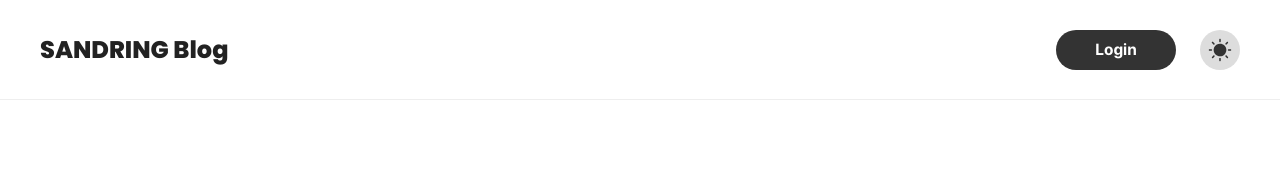
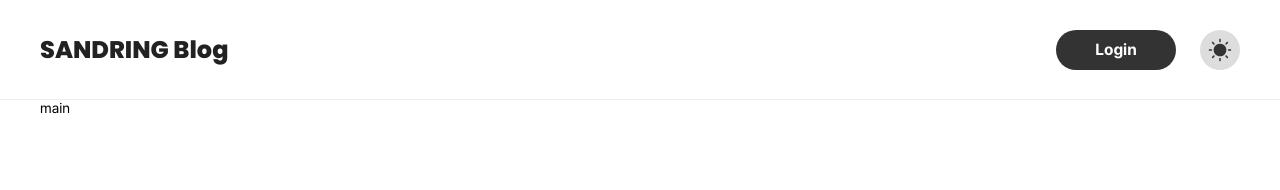
Before and after one commit to Discord-Bangul-e-bot/Blog, a Next.js app: page / in a window 1280 px wide. Shown: the top 190 px of the page. Built offline with nearby package versions, Linux system fonts and the light colour scheme.

Commit message:
style: 레이아웃 설정 변경

```diff
--- a/components/common/Button.tsx
+++ b/components/common/Button.tsx
@@ -1,3 +1,5 @@
+import { ReactNode } from 'react';
+
 const Button: React.FC<ButtonComponentPropType> = (props) => {
   return (
     <button className='Button' {...props}>
@@ -9,6 +11,7 @@ const Button: React.FC<ButtonComponentPropType> = (props) => {
 // PARAM type
 type ButtonComponentPropType = {
   [key: string]: any;
+  children: ReactNode;
 };
 
 export default Button;
--- /dev/null
+++ b/components/common/layout/Page.tsx
@@ -0,0 +1,17 @@
+import { ReactNode } from 'react';
+
+const Page: React.FC<PageComponentPropType> = (props) => {
+  return (
+    <section className='Page'>
+      <div className='Page__inner'>{props.children}</div>
+    </section>
+  );
+};
+
+// PARAM type
+type PageComponentPropType = {
+  [key: string]: any;
+  children: ReactNode;
+};
+
+export default Page;
--- a/components/main/Main.tsx
+++ b/components/main/Main.tsx
@@ -1,5 +1,5 @@
 const Main = () => {
-  return <>Main Component</>;
+  return <>main</>;
 };
 
 export default Main;
--- a/pages/index.tsx
+++ b/pages/index.tsx
@@ -1,12 +1,16 @@
 import Footer from 'components/common/layout/Footer';
 import Header from 'components/common/layout/Header';
 import Main from 'components/main/Main';
+import Page from 'components/common/layout/Page';
 
 export default function Home() {
   return (
     <>
       <Header />
-      <Main />
+      <Page>
+        <Main />
+      </Page>
+
       <Footer />
     </>
   );
--- a/src/styles/common/global.scss
+++ b/src/styles/common/global.scss
@@ -63,4 +63,5 @@ input[type="number"] {
 
 #__next {
   min-height: 100vh;
+  position: relative;
 }
--- a/src/styles/common/variable.scss
+++ b/src/styles/common/variable.scss
@@ -1,3 +1,4 @@
 // PARAM 레이아웃 관련 변수
 $inner-width: 120rem;
 $header-height: 10rem;
+$footer-height: 12.4rem;
--- a/src/styles/components/common/layout/Footer.scss
+++ b/src/styles/components/common/layout/Footer.scss
@@ -1,8 +1,9 @@
 .Footer {
   width: 100vw;
-  height: 12.4rem;
-  position: fixed;
+  height: $footer-height;
+  position: absolute;
   bottom: 0;
+  left: 0;
 
   &__inner {
     @include inner;
--- /dev/null
+++ b/src/styles/components/common/layout/Page.scss
@@ -0,0 +1,8 @@
+.Page {
+  min-height: 100vh;
+  padding: $header-height 0 $footer-height 0;
+
+  &__inner {
+    @include inner;
+  }
+}
--- a/src/styles/style.scss
+++ b/src/styles/style.scss
@@ -9,3 +9,4 @@
 @import 'src/styles/components/common/Button.scss';
 @import 'src/styles/components/common/layout/Header.scss';
 @import 'src/styles/components/common/layout/Footer.scss';
+@import 'src/styles/components/common/layout/Page.scss';
```
Also changed, not shown: components/common/layout/Sidebar.tsx (added).
